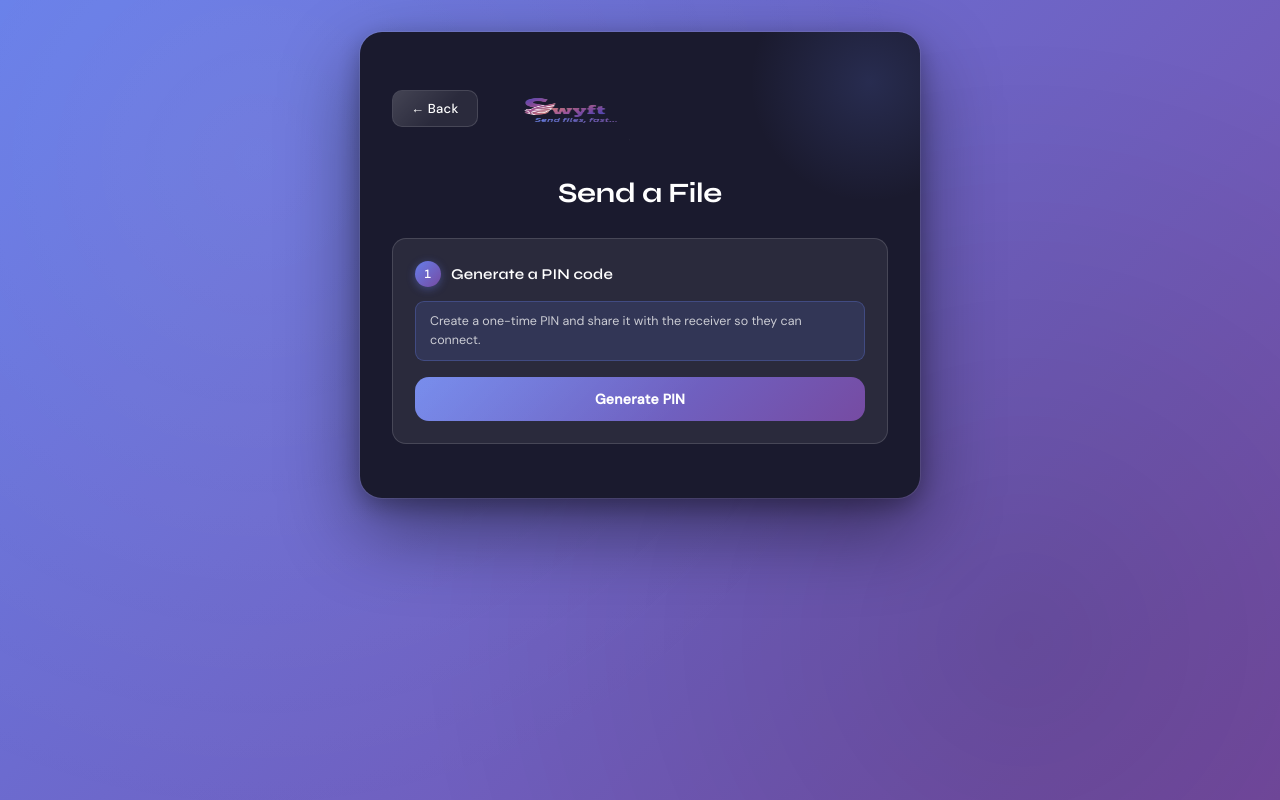
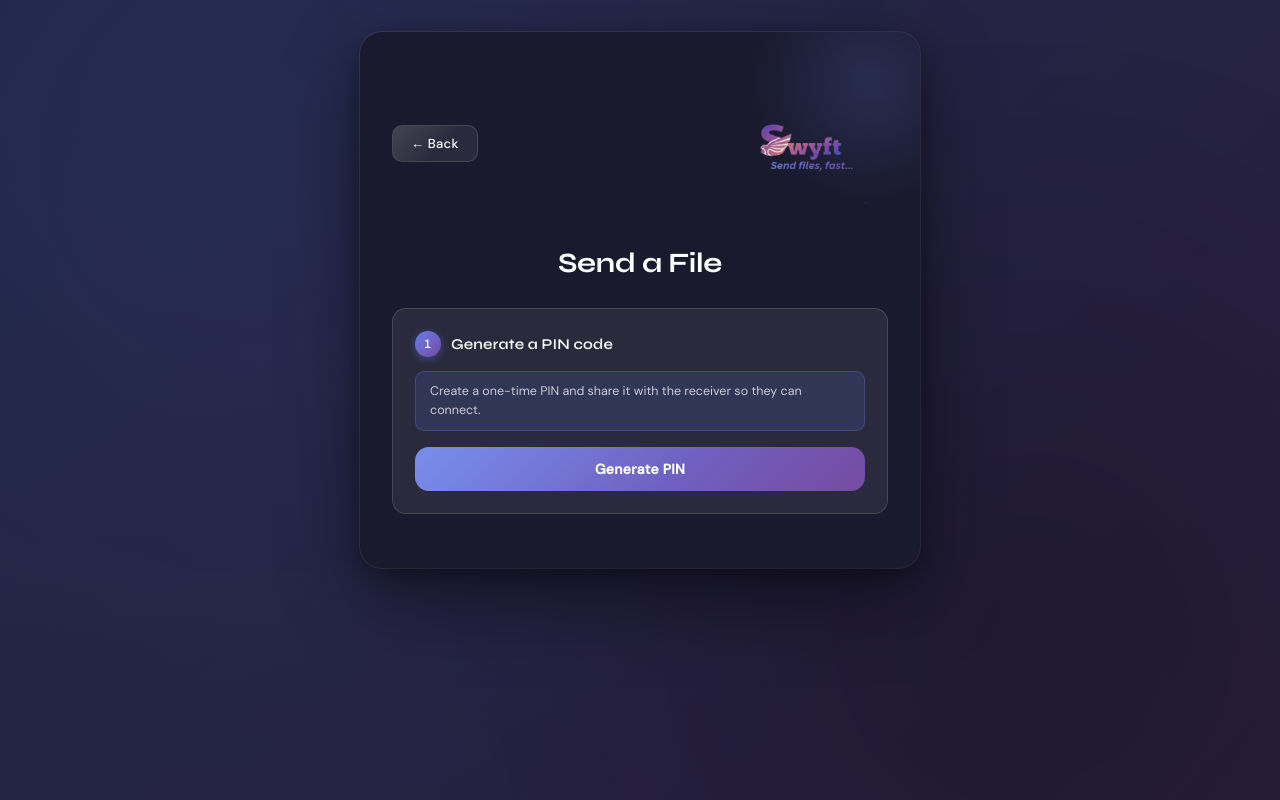
Before and after one commit to okhiriaoseojie17/Swyft, a website: page public/sender.html in a window 1280 px wide. Drawn offline with nearby package versions, Linux system fonts and the light colour scheme; no server answers.

Commit message:
sv 2.4.4

```diff
--- a/public/sender.html
+++ b/public/sender.html
@@ -19,7 +19,7 @@
     <div class="header">
       <button class="back-btn" onclick="goBack()">← Back</button>
       <div class="logo-small">
-        <h2><img src="Swyft_full_logo_colured.png" alt="Swyft" width="160" height="80"></h2>
+        <h2><img src="Swyft_full_logo_colured.png" alt="Swyft"></h2>
       </div>
     </div>
 
--- a/public/style.css
+++ b/public/style.css
@@ -26,7 +26,7 @@
 /* ─── Body / Stage ───────────────────────────────── */
 body {
   font-family: 'DM Sans', sans-serif;
-  background: linear-gradient(135deg, #667eea 0%, #764ba2 100%);
+  background: linear-gradient(135deg, #1f2747 0%, #2b1f3f 100%);
   min-height: 100vh;
   display: flex;
   justify-content: center;
@@ -41,8 +41,8 @@ body::before {
   position: fixed;
   inset: 0;
   background-image:
-    radial-gradient(circle at 20% 20%, rgba(255,255,255,0.06) 0%, transparent 55%),
-    radial-gradient(circle at 80% 80%, rgba(0,0,0,0.12) 0%, transparent 50%);
+    radial-gradient(circle at 20% 20%, rgba(102,126,234,0.08) 0%, transparent 55%),
+    radial-gradient(circle at 80% 80%, rgba(0,0,0,0.22) 0%, transparent 50%);
   pointer-events: none;
 }
 
@@ -145,13 +145,22 @@ body::before {
 .header {
   display: flex;
   align-items: center;
-  gap: 14px;
+  justify-content: space-between;
   margin-bottom: 28px;
+  width: 100%;
 }
 
-.logo-small { flex: 1; }
+.logo-small {
+  display: flex;
+  justify-content: flex-end;
+}
 .logo-small h2 { margin: 0; }
 .logo-small img { display: block; }
+.logo-small img {
+  display: block;
+  max-width: 160px;
+  height: auto;
+}
 
 .h1 {
   font-family: 'Syne', sans-serif;
```
Also changed, not shown: public/receiver.html (+1 -1 lines).
